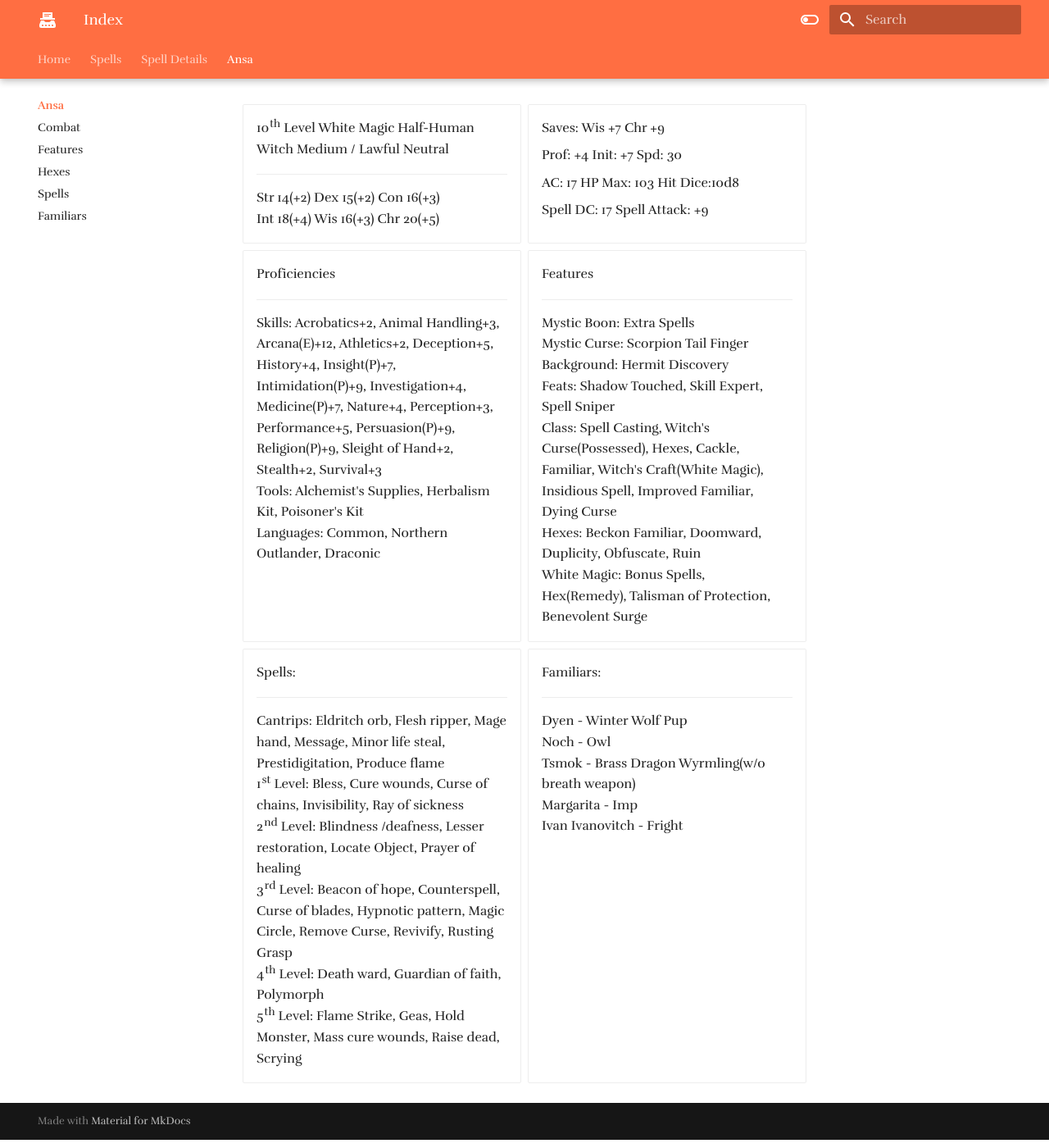
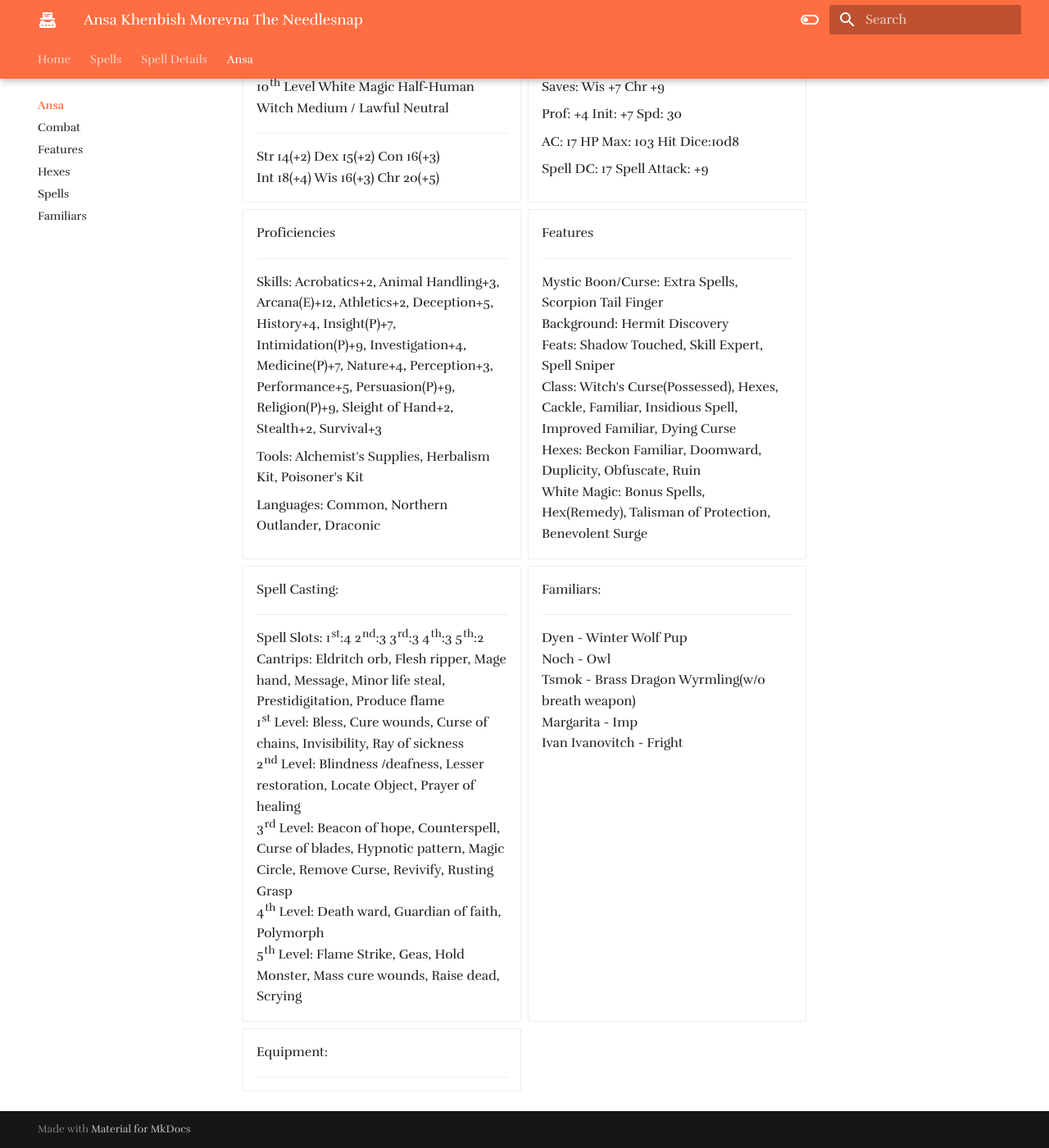
Before and after one commit to Half-Guinea-Press/morevnas_daughter, an MkDocs documentation site: the page built from docs/ansa/index.md, in a window 1280 px wide and 1400 px high, scrolled down 151 px. Shown: the whole window at 82% size. Built offline with MkDocs 1.6.1 and Material for MkDocs 9.7.7, drawn with Linux system fonts in a browser that asks for light colours; some web fonts are replaced; comment, search, counter and statistics services are not loaded.

Commit message:
Update index.md

```diff
--- a/docs/ansa/index.md
+++ b/docs/ansa/index.md
@@ -1,4 +1,3 @@
----
 # Ansa Khenbish Morevna The Needlesnap
 
 <div class="grid cards" markdown>
@@ -23,26 +22,28 @@
 
     ---
 
-    Skills: Acrobatics+2, Animal Handling+3, Arcana(E)+12, Athletics+2, Deception+5, History+4, Insight(P)+7, Intimidation(P)+9, Investigation+4, Medicine(P)+7, Nature+4, Perception+3, Performance+5, Persuasion(P)+9, Religion(P)+9, Sleight of Hand+2, Stealth+2, Survival+3<br>
-    Tools: Alchemist's Supplies, Herbalism Kit, Poisoner's Kit<br>
-    Languages: Common, Northern Outlander, Draconic<br>
+    Skills: Acrobatics+2, Animal Handling+3, Arcana(E)+12, Athletics+2, Deception+5, History+4, Insight(P)+7, Intimidation(P)+9, Investigation+4, Medicine(P)+7, Nature+4, Perception+3, Performance+5, Persuasion(P)+9, Religion(P)+9, Sleight of Hand+2, Stealth+2, Survival+3
+
+    Tools: Alchemist's Supplies, Herbalism Kit, Poisoner's Kit
+
+    Languages: Common, Northern Outlander, Draconic
 
 -   Features
 
     ---
 
-    Mystic Boon: Extra Spells<br>
-    Mystic Curse: Scorpion Tail Finger<br>
+    Mystic Boon/Curse: Extra Spells, Scorpion Tail Finger<br>
     Background: Hermit Discovery<br>
     Feats: Shadow Touched, Skill Expert, Spell Sniper<br>
-    Class: Spell Casting, Witch's Curse(Possessed), Hexes, Cackle, Familiar, Witch's Craft(White Magic), Insidious Spell, Improved Familiar, Dying Curse<br>
+    Class: Witch's Curse(Possessed), Hexes, Cackle, Familiar, Insidious Spell, Improved Familiar, Dying Curse<br>
     Hexes: Beckon Familiar, Doomward, Duplicity, Obfuscate, Ruin<br>
     White Magic: Bonus Spells, Hex(Remedy), Talisman of Protection, Benevolent Surge<br>
 
--   Spells:
+-   Spell Casting:
 
     ---
 
+    Spell Slots: 1st:4 2nd:3 3rd:3 4th:3 5th:2<br>
     Cantrips: Eldritch orb, Flesh ripper, Mage hand, Message, Minor life steal, Prestidigitation, Produce flame<br>
     1st Level: Bless, Cure wounds, Curse of chains, Invisibility, Ray of sickness<br>
     2nd Level: Blindness /deafness, Lesser restoration, Locate Object, Prayer of healing<br>
@@ -60,4 +61,9 @@
     Margarita - Imp<br>
     Ivan Ivanovitch - Fright<br>
 
+-   Equipment:
+
+    ---
+
+
 </div>
```
